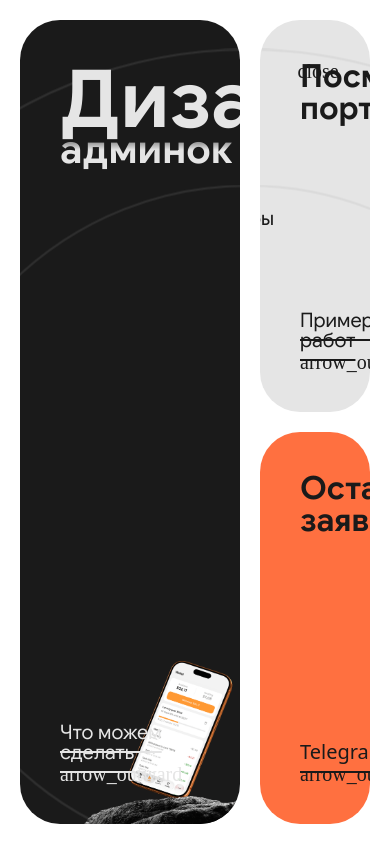
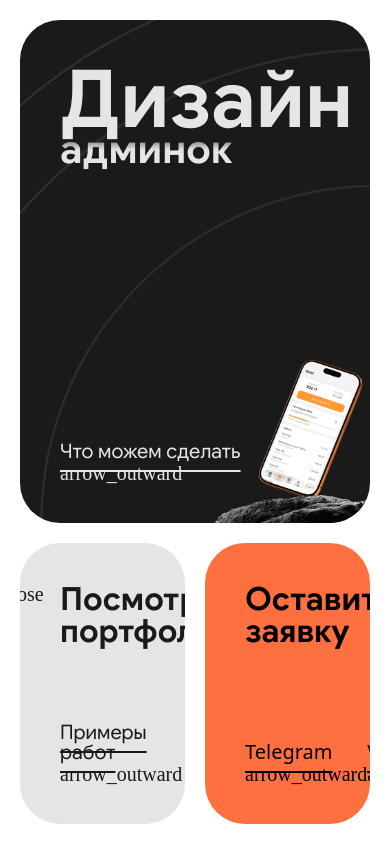
Before and after one commit to vasilchenkoid/bs-service, a website: page src/index.html in a window 390 px wide. Drawn offline with nearby package versions, Linux system fonts and the light colour scheme; files that its build step writes are made by us from their sources; a web font is replaced by a local one.

Commit message:
added tablet responsive, hide animation for reduced motion preferences

```diff
--- a/src/index.html
+++ b/src/index.html
@@ -102,10 +102,10 @@
 				</div>
 			</div>
 
-			<div class="circle-decoration"></div>
+			<div class="circle-decoration visibility-hidden visibility-md-visible"></div>
 		</div>
 
-		<div class="card card_contact">
+		<div class="card card_contact text-bg-primary">
 			<div class="card__content">
 				<h2 class="text-style-display-h3-bolder">Оставить <br>заявку</h2>
 
--- a/src/scss/main.scss
+++ b/src/scss/main.scss
@@ -3,18 +3,28 @@
     gap: 20px;
     min-height: 100dvh;
     padding: 20px;
-    overflow: hidden;
+
+    @media (width < 1000px) {
+		flex-direction: column;
+	}
 
     &__main {
-        flex: 8;
         display: flex;
-        flex-direction: column;
         gap: 20px;
         min-width: 0;
+        min-height: calc(50vw / 1.2 + 40px);
         transition-property: flex, display;
         transition-duration: var(--bs-motion-duration-medium);
         transition-timing-function: ease-in-out;
         transition-behavior: allow-discrete;
+
+        @media (width < 1000px) {
+            flex: 1 1 0;
+        }
+
+        @media (width >= 1000px) {
+            flex: 8;
+        }
 
         @starting-style {
             flex: 0;
@@ -27,14 +37,29 @@
     }
 
     &__aside {
-        flex: 4;
         display: flex;
-        flex-direction: column;
         gap: 20px;
         min-width: 0;
 
+        @media (width >= 1000px) {
+            flex: 4;
+            flex-direction: column;
+        }
+
+        @media (prefers-reduced-motion: no-preference) and (width >= 1000px) {
             &:hover {
                 flex: 5;
+            }
+        }
+
+        > * {
+            flex: 6;
+
+            @media (prefers-reduced-motion: no-preference) {
+                &:hover {
+                    flex: 7;
+                }
+            }
         }
     }
 
@@ -50,15 +75,11 @@
 }
 
 .card {
-    flex: 6;
     position: relative;
+    min-width: 0;
     border-radius: 40px;
     background-color: var(--bs-color-surface-secondary-solid);
     overflow: hidden;
-
-    &:hover {
-        flex: 7;
-    }
 
     &_main {
         background-color: var(--bs-color-surface-inverse-solid);
@@ -88,7 +109,6 @@
     }
 
     &_contact {
-        background-color: var(--bs-color-theme-primary-default);
         transition-property: flex, display;
         transition-duration: var(--bs-motion-duration-medium);
         transition-timing-function: ease-in-out;
@@ -104,7 +124,7 @@
         }
     }
 
-    & * {
+    * {
         z-index: 10;
     }
 
@@ -172,8 +192,10 @@
         font-size: inherit;
     }
 
+    @media (prefers-reduced-motion: no-preference) {
         &:hover .icon {
             transform: translate(10%, -10%);
+        }
     }
 }
 
@@ -195,11 +217,13 @@
     border: 2px solid var(--bs-color-theme-base-layer);
     z-index: 0;
 
+    @media (prefers-reduced-motion: no-preference) {
         animation-name: circle-pulsation;
         animation-timing-function: ease-in-out;
         animation-duration: 6000ms;
         animation-delay: 2000ms;
         animation-iteration-count: infinite;
+    }
 
     &::before {
         content: '';
@@ -212,11 +236,13 @@
         border-radius: 50%;
         border: 2px solid var(--bs-color-theme-base-layer);
 
+        @media (prefers-reduced-motion: no-preference) {
             animation-name: circle-pulsation;
             animation-timing-function: ease-in-out;
             animation-duration: 6000ms;
             animation-delay: 1000ms;
             animation-iteration-count: infinite;
+        }
     }
 
     &::after {
@@ -230,11 +256,13 @@
         border-radius: 50%;
         border: 2px solid var(--bs-color-theme-base-layer);
 
+        @media (prefers-reduced-motion: no-preference) {
             animation-name: circle-pulsation;
             animation-timing-function: ease-in-out;
             animation-duration: 6000ms;
             animation-delay: 0;
             animation-iteration-count: infinite;
+        }
     }
 
     &.inverse {
```
Also changed, not shown: docs/index.html (+2 -2 lines), docs/css/main.css, docs/css/main.min.css, 2 other files. Lines whose indentation alone changed are shown as unchanged.
